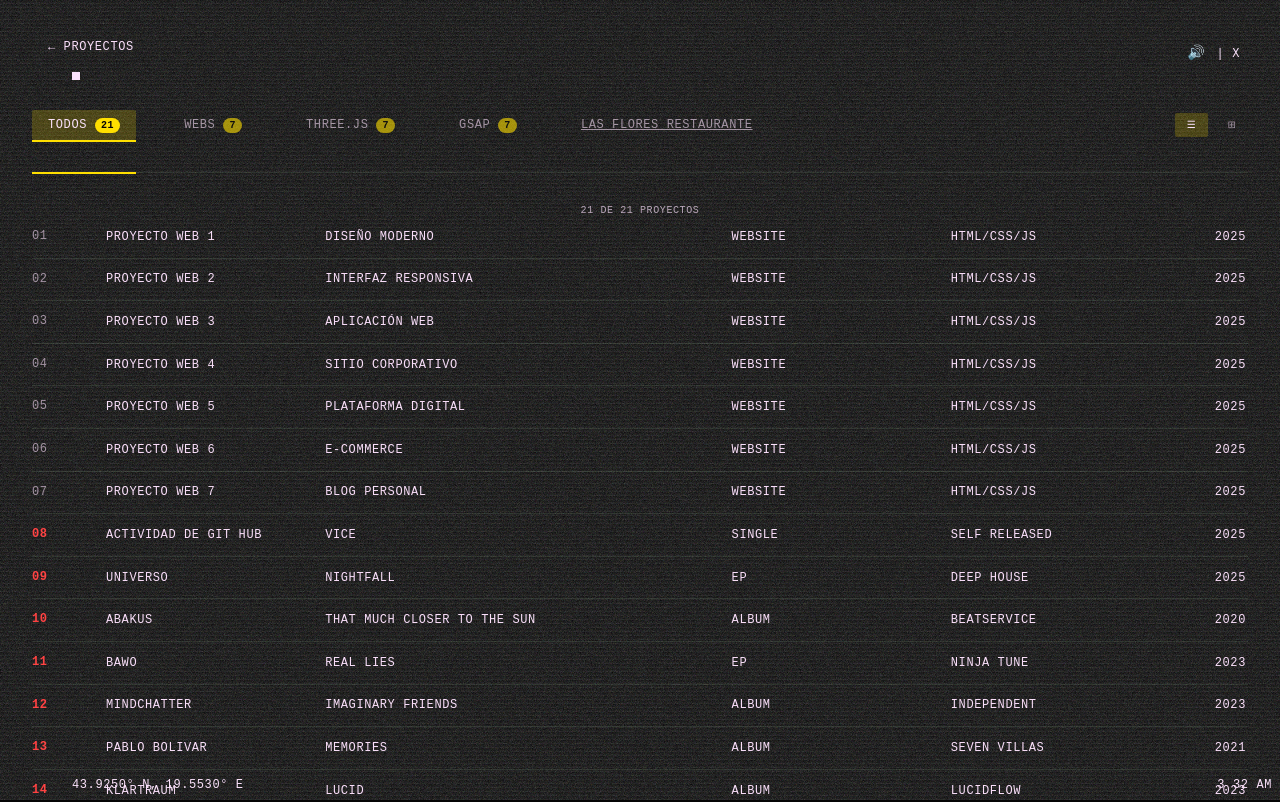
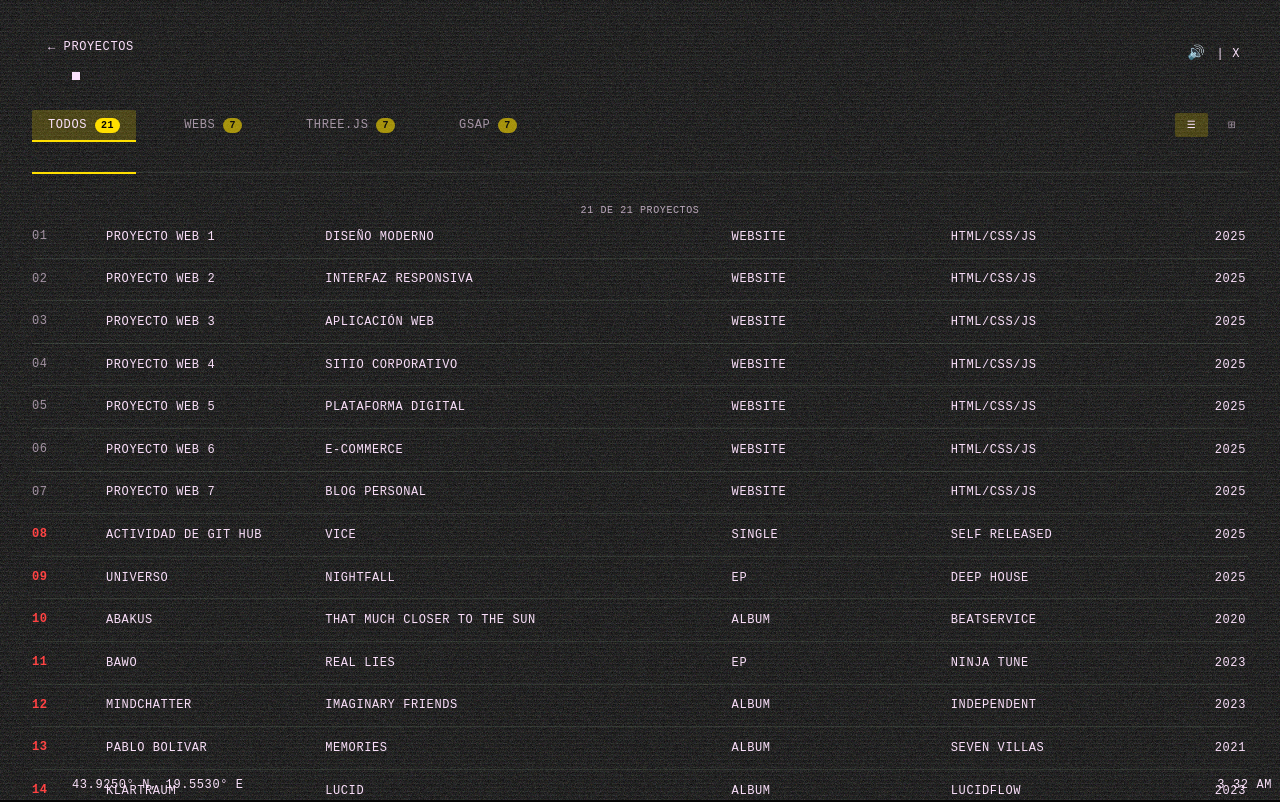
Before and after one commit to 1inmortal/web-inmortal, a React (Vite) app in the folder Evidencia/proyectos-react/: page / in a window 1280 px wide. Shown: the top 802 px of the page. Built offline with nearby package versions, Linux system fonts and the light colour scheme; a web font is replaced by a local one.

Commit message:
Mover Las Flores Restaurante de filtros a lista de proyectos GSAP

```diff
--- a/Evidencia/proyectos-react/src/components/FilterMenu.jsx
+++ b/Evidencia/proyectos-react/src/components/FilterMenu.jsx
@@ -21,18 +21,6 @@ const FilterMenu = ({
     { id: 'threejs', label: 'THREE.JS' },
     { id: 'gsap', label: 'GSAP' },
   ];
-
-  // Función para obtener la URL de Las Flores según el entorno
-  const getLasFloresUrl = () => {
-    // Si está en desarrollo local (localhost)
-    if (window.location.hostname === 'localhost' || window.location.hostname === '127.0.0.1') {
-      return 'http://localhost:5176'; // Puerto diferente para cenaduria
-    }
-
-    // Para producción en GitHub Pages - siempre usar URL absoluta fija
-    // La app de cenaduria está en: https://1inmortal.github.io/web-inmortal/cenaduria/index.html
-    return 'https://1inmortal.github.io/web-inmortal/cenaduria/index.html';
-  };
 
   useEffect(() => {
     // Mover indicador visual al filtro activo con animación GSAP
@@ -94,18 +82,6 @@ const FilterMenu = ({
           </span>
         </button>
       ))}
-      <a
-        href={getLasFloresUrl()}
-        className="filter-button external-link"
-        onClick={(e) => {
-          e.preventDefault();
-          window.location.href = getLasFloresUrl();
-        }}
-        aria-label="Las Flores Restaurante"
-        title="Las Flores Restaurante"
-      >
-        LAS FLORES RESTAURANTE
-      </a>
       <div className="view-controls">
         <button
           className={`view-toggle ${viewMode === 'list' ? 'active' : ''}`}
--- a/Evidencia/proyectos-react/src/data/projects.json
+++ b/Evidencia/proyectos-react/src/data/projects.json
@@ -248,7 +248,7 @@
     "year": "2025",
     "image": "https://assets.codepen.io/7558/portrait-fashion-003.jpg",
     "sound": "mp3/hover.mp3",
-    "link": "./webs/cenaduria/react-app/dist/index.html",
+    "link": "https://1inmortal.github.io/web-inmortal/cenaduria/index.html",
     "categoryFilter": "gsap"
   }
 ]
```
Also changed, not shown: 2 other files (tests, documents, lock files or other folders).
